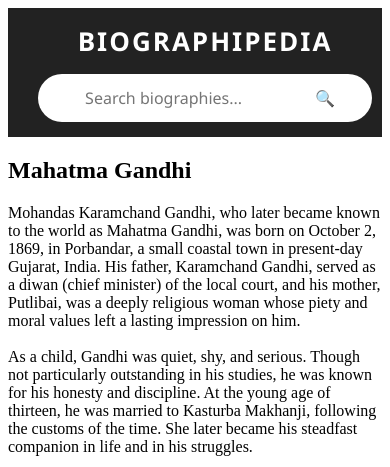
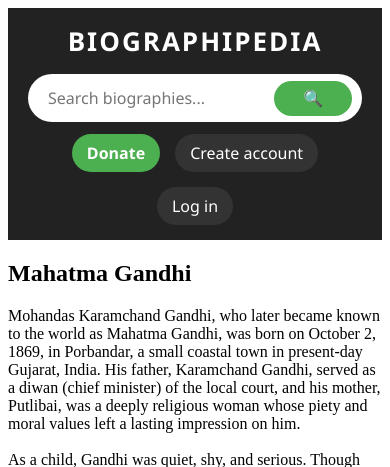
Before and after one commit to onyangoonyangoemmanuel-glitch/PHP-Learning-Resources, a PHP site: page / in a window 390 px wide. Shown: the top 467 px of the page. Run offline with PHP 8.4, Linux system fonts and the light colour scheme.

Commit message:
Menu Buttons Added

```diff
--- a/AUTOBIOGRAPHIES/index.php
+++ b/AUTOBIOGRAPHIES/index.php
@@ -12,12 +12,21 @@
   <div class="header-content">
     <h1>BIOGRAPHIPEDIA</h1>
 
+    <div class="right-menu">
       <div class="search-box">
-                <input type="text" placeholder="Search biographies...">
-                <span class="search-icon">🔍</span>
+        <input type="text" placeholder="Search biographies..." />
+        <button>🔍</button>
+      </div>
+
+      <nav class="user-links">
+        <a href="#">Donate</a>
+        <a href="#">Create account</a>
+        <a href="#">Log in</a>
+      </nav>
     </div>
   </div>
 </header>
+
 
   <main>
 
--- a/AUTOBIOGRAPHIES/style.css
+++ b/AUTOBIOGRAPHIES/style.css
@@ -81,3 +81,71 @@ h1 {
         width: 25%;
     }
 }
+/* ===== RIGHT MENU WRAPPER ===== */
+.right-menu {
+    display: flex;
+    align-items: center;
+    gap: 20px; /* space between search bar and user links */
+}
+
+/* ===== USER LINKS ===== */
+.user-links {
+    display: flex;
+    align-items: center;
+    gap: 15px;
+}
+
+/* General link style */
+.user-links a {
+    text-decoration: none;
+    font-size: 16px;
+    font-family: 'Segoe UI', Tahoma, Geneva, Verdana, sans-serif;
+    padding: 6px 12px;
+    border-radius: 5px;
+    transition: all 0.3s ease;
+}
+
+/* ===== DONATE BUTTON ===== */
+.user-links a:first-child {
+    background-color: #4CAF50; /* Wikipedia-like orange */
+    color: white;
+    font-weight: 600;
+}
+
+.user-links a:first-child:hover {
+    background-color: #4CAF50;
+    box-shadow: 0 0 8px#4CAF50;
+}
+
+/* ===== OTHER LINKS ===== */
+.user-links a:not(:first-child) {
+    color: white;
+}
+
+.user-links a:not(:first-child):hover {
+    background-color: #444;
+}
+
+/* ===== RESPONSIVE ADJUSTMENTS ===== */
+@media (max-width: 600px) {
+    .right-menu {
+        flex-direction: column;
+        gap: 12px;
+    }
+
+    .user-links {
+        flex-wrap: wrap;
+        justify-content: center;
+    }
+
+    .user-links a {
+        background-color: #333;
+        color: white;
+        border-radius: 20px;
+        padding: 8px 15px;
+    }
+
+    .user-links a:first-child {
+        background-color: #4CAF50;
+    }
+}
```
Lines whose indentation alone changed are shown as unchanged.
